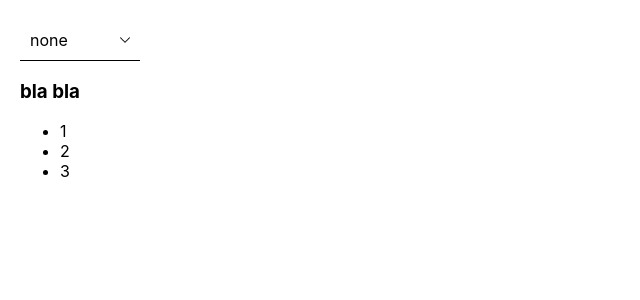
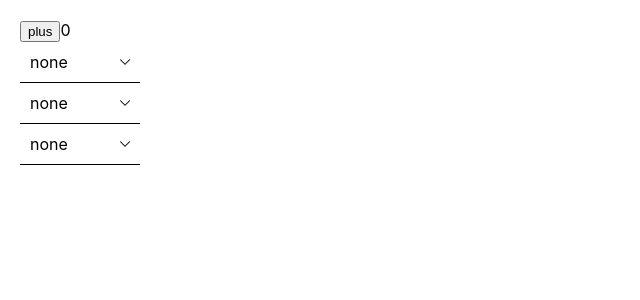
Before and after one commit to KrivovDima/simple-react, a React (Create React App) app: page / in a window 1280 px wide. Shown: the top 300 px of the page, without its empty margins (0-640 px from the left). Built offline with nearby package versions, Linux system fonts and the light colour scheme.

Commit message:
add ReactMemo and useMemo lessons

```diff
--- a/src/App.tsx
+++ b/src/App.tsx
@@ -7,6 +7,8 @@ import OnOf from "./components/OnOf/OnOf";
 import UncontrollableInput from "./components/UncontrollableInput/UncontrollableInput";
 import CustomSelect from "./components/CustomSelect/CustomSelect";
 import UncontrollableAccordion from "./components/UncontrollableAccordion/UncontrollableAccordion";
+import {Example1} from "./components/ReactMemo/ReactMemo";
+import {UseMemo} from "./components/UseMemo/UseMemo";
 
 function App() {
   let [ratingValue, setRatingValue] = useState<RatingValueType>(0);
@@ -15,36 +17,7 @@ function App() {
 
   return (
     <div className="App">
-      {/*<Rating onClick={setRatingValue} ratingValue={ratingValue}/>*/}
-      {/*<UncontrollableRating/>*/}
-      {/*<OnOf setOn={setOn} on={on}/>*/}
-      {/*<UncontrollableInput/>*/}
-      {/*<Accordion title={'Menu'}*/}
-      {/*           setAccordionCollapsed={() => {*/}
-      {/*             setCollapsed(!collapsed)*/}
-      {/*           }}*/}
-      {/*           collapsed={collapsed}*/}
-      {/*           items={*/}
-      {/*             [*/}
-      {/*               {title: 'Dima', value: 1},*/}
-      {/*               {title: 'Aliya', value: 2},*/}
-      {/*               {title: 'Dasha', value: 3},*/}
-      {/*               {title: 'Masha', value: 4},*/}
-      {/*             ]*/}
-      {/*           }*/}
-      {/*           clickFn={(value, title) => {*/}
-      {/*             alert(`${value} ${title}`);*/}
-      {/*           }*/}
-      {/*           }/>*/}
-      <CustomSelect options={
-        [
-          {value: 1, title: 'Dima'},
-          {value: 2, title: 'Aliya'},
-          {value: 3, title: 'Dasha'},
-          {value: 4, title: 'Masha'},
-        ]
-      }/>
-      <UncontrollableAccordion title={'bla bla'}/>
+      <UseMemo/>
     </div>
   );
 }
--- a/src/components/CustomSelect/CustomSelect.tsx
+++ b/src/components/CustomSelect/CustomSelect.tsx
@@ -6,8 +6,15 @@ type optionType = {
   title: string
 }
 
+export type cityOptions = {
+  value: number
+  title: string
+  headcount: number
+  country: string
+}
+
 type CustomSelectPropsType = {
-  options: optionType[]
+  options: optionType[] | cityOptions[]
 }
 
 function CustomSelect(props: CustomSelectPropsType) {
--- /dev/null
+++ b/src/components/ReactMemo/ReactMemo.tsx
@@ -0,0 +1,30 @@
+import React, {useState} from "react";
+
+const Counter = (props: { count: number }) => {
+  return <div>{props.count}</div>
+}
+
+const UsersDefault = (props: { users: Array<string> }) => {
+  console.log('USERS')
+  return (
+    <div>
+      {props.users.map((u, index) => <div key={index}>{u}</div>)}
+    </div>
+  )
+}
+
+const Users = React.memo(UsersDefault);
+
+export const Example1 = () => {
+  let [count, setCount] = useState(0)
+  let [users, setUsers] = useState(['Aliya', 'Dasha', 'Masha'])
+
+  return (
+    <div>
+      <button onClick={() => {setCount(count + 1)}}>+</button>
+      <Counter count={count}/>
+      <Users users={users}/>
+    </div>
+
+  )
+}
--- /dev/null
+++ b/src/components/UseMemo/UseMemo.tsx
@@ -0,0 +1,38 @@
+import React, {useMemo, useState} from "react";
+import CustomSelect, {cityOptions} from "../CustomSelect/CustomSelect";
+
+
+export function UseMemo() {
+  let [count, setCount] = useState(0)
+
+  const countIncr = () => {
+    setCount(count + 1)
+  }
+
+  const countries: cityOptions[] = [
+    {value: 1, country: 'Russia', title: 'Moscow', headcount: 10000000},
+    {value: 2, country: 'Russia', title: 'Astrakhan', headcount: 700000},
+    {value: 3, country: 'Russia', title: 'Sochi', headcount: 360000},
+    {value: 4, country: 'Belarus', title: 'Minsk', headcount: 2000000},
+    {value: 5, country: 'Belarus', title: 'Brest', headcount: 340000},
+    {value: 6, country: 'Belarus', title: 'Grodno', headcount: 350000},
+  ]
+
+  const cityWord = useMemo(() => {
+    return countries.filter(c => c.title.indexOf('o') !== -1)
+  }, [countries])
+
+  const cityLittlePopulation = useMemo(() => {
+    return countries.filter(c => c.headcount < 1000000)
+  }, [countries])
+
+  return (
+    <div>
+      <button onClick={countIncr}>plus</button>
+      {count}
+      <CustomSelect options={countries}/>
+      <CustomSelect options={cityWord}/>
+      <CustomSelect options={cityLittlePopulation}/>
+    </div>
+  )
+}
```
